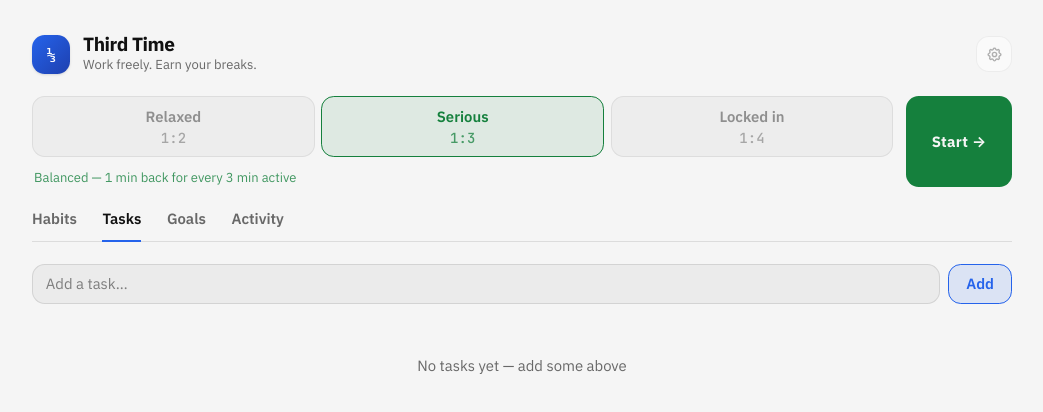
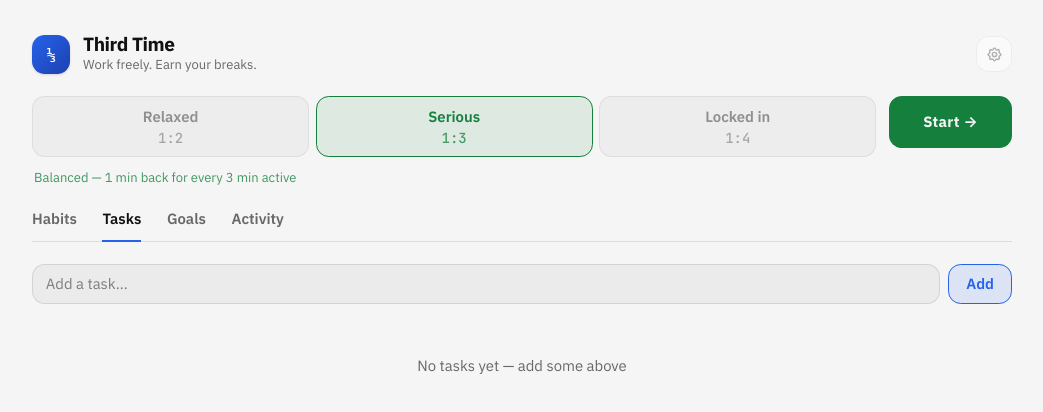
Before and after one commit to MylonDev/third-time-todo, a React (Vite) app: page / in a window 1280 px wide. Shown: the top 412 px of the page, without its empty margins (118-1161 px from the left). Built offline with nearby package versions, Linux system fonts and the light colour scheme.

Commit message:
fix: size the Start button to the mode cards instead of stretching

```diff
--- a/src/App.tsx
+++ b/src/App.tsx
@@ -228,13 +228,13 @@
         <section className="flex flex-col gap-3">
           {!sessionActive ? (
             <>
-              <div className="flex flex-col sm:flex-row gap-3 sm:items-stretch">
-                <div className="flex-1">
+              <div className="flex flex-col sm:flex-row gap-3 sm:items-start">
+                <div className="flex-1 min-w-0">
                   <ModeSelector locked={false} />
                 </div>
                 <button
                   onClick={handleStart}
-                  className="px-6 py-2.5 rounded-xl font-bold text-sm transition-all sm:w-auto"
+                  className="h-[52px] px-8 rounded-xl font-bold text-sm transition-all"
                   style={{
                     background: `var(--color-mode-${mode})`,
                     color: 'var(--color-bg)',
```
